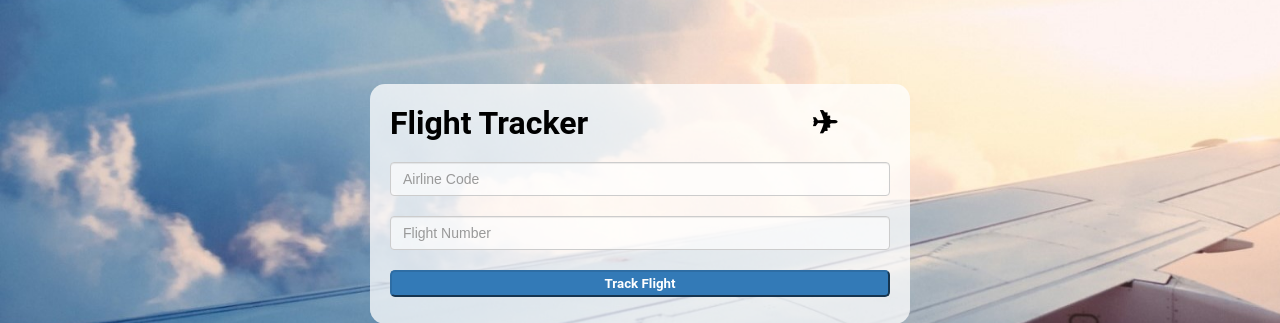
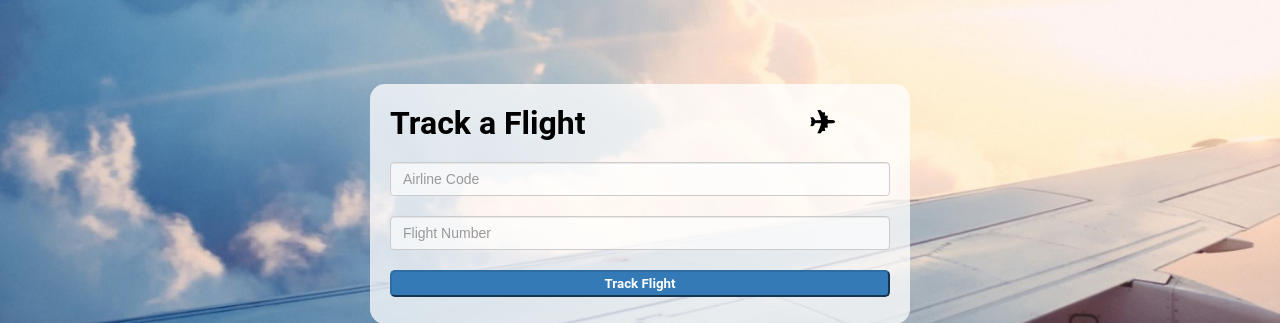
Before and after one commit to J-Hassel/FlightTrackinator3000, a PHP site: page /home.php in a window 1280 px wide. Shown: the part 196-519 px from the top of the page. Run offline with PHP 8.4, Linux system fonts and the light colour scheme; a user stored in the database is signed in; some libraries are stand-ins or nearby versions.

Commit message:
changed text on home page

```diff
--- a/website/home.php
+++ b/website/home.php
@@ -50,7 +50,7 @@ if(!isset($_SESSION["loggedin"]) || $_SESSION["loggedin"] !== true){
 
 	<div class="tracker-box">
 		<div class="ftrack-headline">
-			<h1>Flight Tracker
+			<h1>Track a Flight
 				&nbsp&nbsp&nbsp&nbsp&nbsp&nbsp&nbsp&nbsp&nbsp
 				&nbsp&nbsp&nbsp&nbsp&nbsp&nbsp&nbsp&nbsp&nbsp
 				&nbsp&nbsp&nbsp&nbsp&nbsp&nbsp&nbsp<span>✈</span></h1>
```
